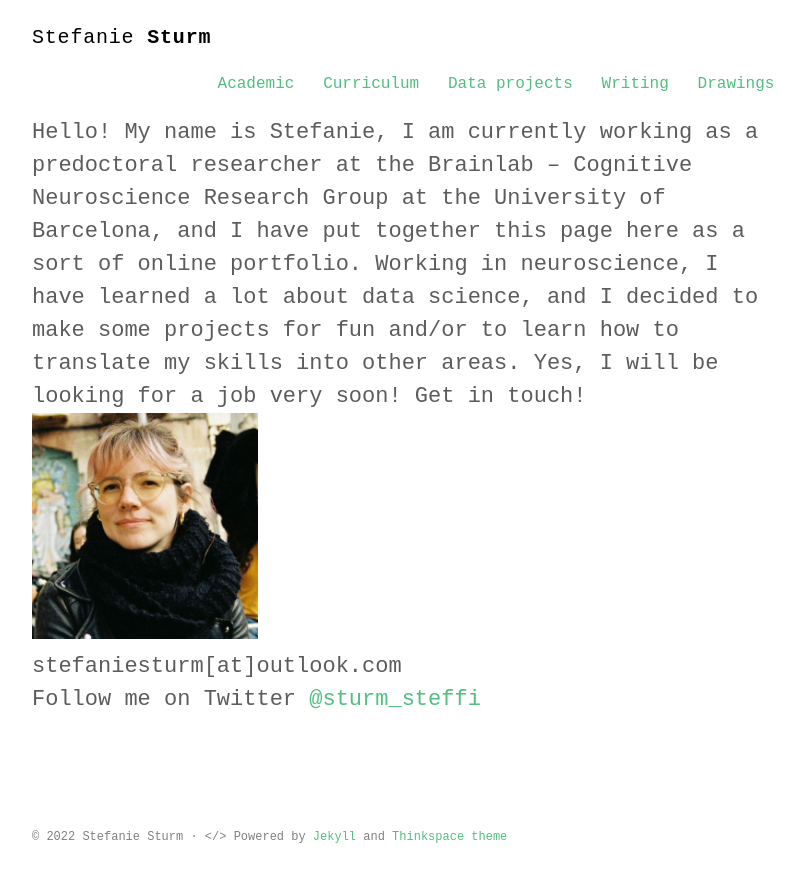
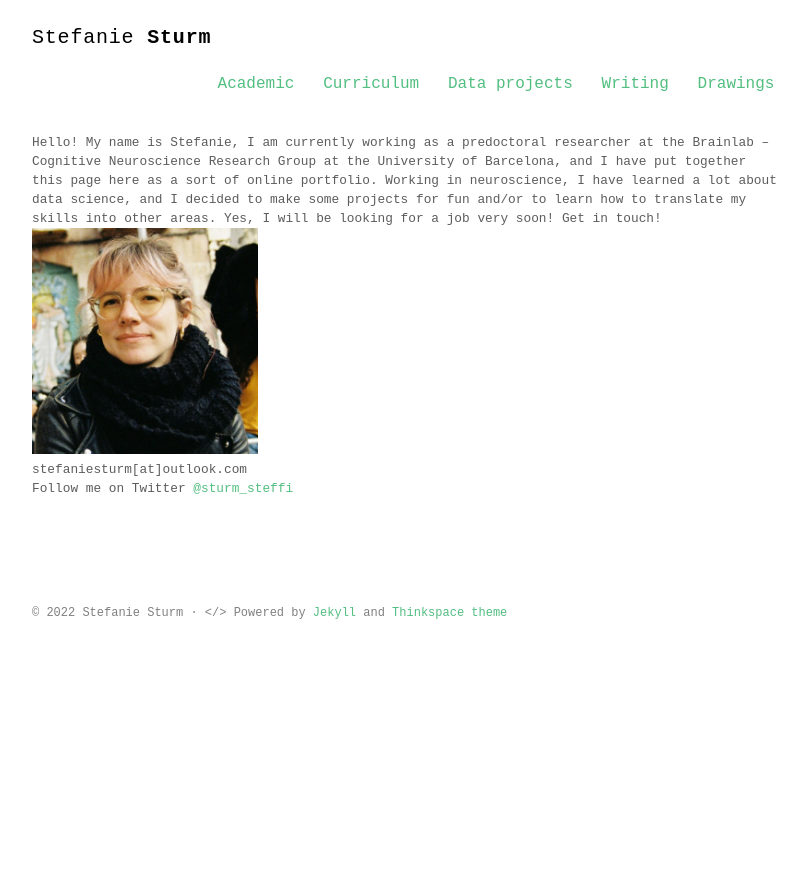
Before and after one commit to stefaniesturm/stefaniesturm.github.io, a Jekyll site: the page built from index.html, in a window 1280 px wide. Shown: the top 882 px of the page, without its empty margins (232-1039 px from the left). Built offline with Jekyll 4.4.1, drawn with Linux system fonts in a browser that asks for light colours; some web fonts are replaced.

Commit message:
Update intro.html

```diff
--- a/_includes/intro.html
+++ b/_includes/intro.html
@@ -1,6 +1,7 @@
 <section class="intro">
   <div class="container">
-    <p class="lead">
+    <p class="lead" >
+    <p class="lead" style="font-size:80%;">
       <small>
         Hello! My name is Stefanie, I am currently working as a predoctoral researcher at the Brainlab – Cognitive Neuroscience Research Group at the University of Barcelona, and I have put together this page here as a sort of online portfolio. Working in neuroscience, I have learned a lot about data science, and I decided to make some projects for fun and/or to learn how to translate my skills into other areas. Yes, I will be looking for a job very soon! Get in touch!
       </small>
```
